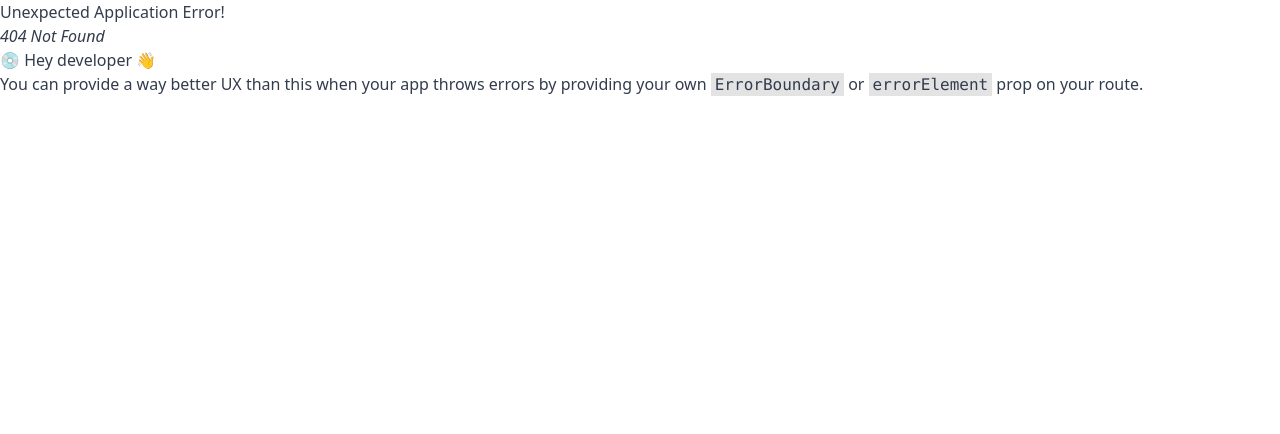
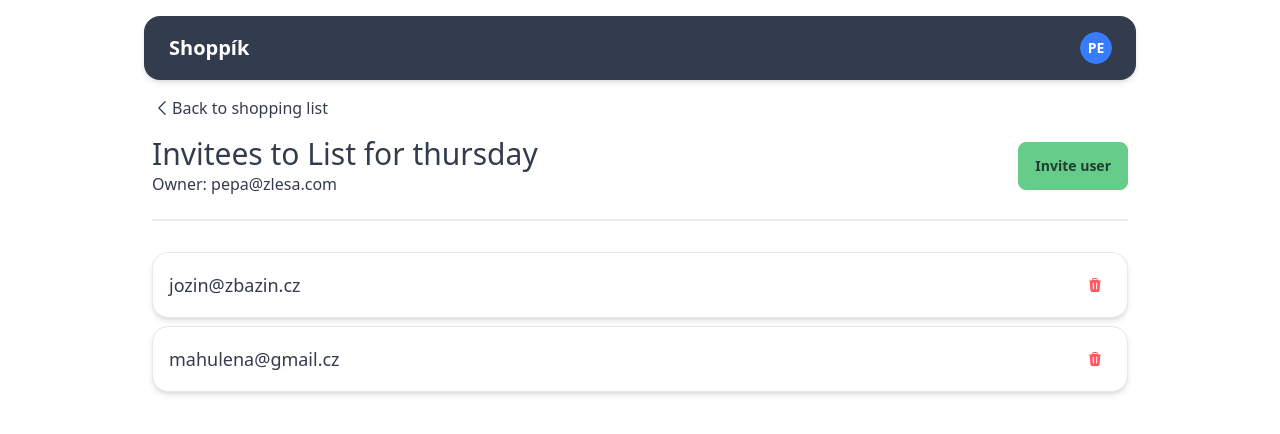
Before and after one commit to krystofrezac/shopping-list, a React (Vite) app in the folder web/: page /shopping-lists/1/invitees in a window 1280 px wide. Before the commit this address had no page. Shown: the top 434 px of the page. Built offline with nearby package versions, Linux system fonts and the light colour scheme.

Commit message:
Add user invitation

```diff
--- a/web/src/App.tsx
+++ b/web/src/App.tsx
@@ -3,6 +3,7 @@ import { ShoppingListPage } from "./pagess/ShoppingListPage/ShoppingListPage";
 import { Layout } from "./components/Layout/Layout";
 import { QueryClient, QueryClientProvider } from "@tanstack/react-query";
 import { UserProvider } from "./contexts/UserContext";
+import { InviteesPage } from "./pagess/InviteesPage/InviteesPage";
 
 const router = createBrowserRouter([
   {
@@ -11,14 +12,18 @@ const router = createBrowserRouter([
       {
         path: "/",
         element: (
-          <Link to="/shopping-list/a" className="btn btn-primary">
+          <Link to="/shopping-lists/xxx" className="btn btn-primary">
             Go to shopping list
           </Link>
         ),
       },
       {
-        path: "/shopping-list/:id",
+        path: "/shopping-lists/:id",
         element: <ShoppingListPage />,
+      },
+      {
+        path: "/shopping-lists/:id/invitees",
+        element: <InviteesPage />,
       },
     ],
   },
--- /dev/null
+++ b/web/src/api/useInviteUserMutation.ts
@@ -0,0 +1,33 @@
+import { useMutation, UseMutationOptions } from "@tanstack/react-query";
+import { User } from "./types";
+
+export type InviteUserVariables = {
+  shoppingListId: string;
+  userEmail: string;
+};
+export type UseInviteUserMutationParams = Omit<
+  UseMutationOptions<User, unknown, InviteUserVariables>,
+  "mutationFn"
+>;
+
+export const useInviteUserMutation = (options?: UseInviteUserMutationParams) =>
+  useMutation({
+    ...options,
+    mutationFn: ({ shoppingListId, userEmail }) => {
+      console.log(`Calling api to update shopping list item`, {
+        shoppingListId,
+        userEmail,
+      });
+
+      return new Promise((resolve) => {
+        setTimeout(
+          () =>
+            resolve({
+              email: userEmail,
+              id: userEmail,
+            }),
+          1000,
+        );
+      });
+    },
+  });
--- a/web/src/api/useShoppingListQuery.ts
+++ b/web/src/api/useShoppingListQuery.ts
@@ -16,6 +16,10 @@ const DATA_MOCK: ShoppingList = {
     {
       id: "2",
       email: "jozin@zbazin.cz",
+    },
+    {
+      id: "3",
+      email: "mahulena@gmail.cz",
     },
   ],
   items: [
--- /dev/null
+++ b/web/src/components/ShoppingListHeader.tsx
@@ -0,0 +1,43 @@
+import { ReactNode } from "react";
+import { H1 } from "./Typography";
+import { ShoppingList } from "../api/types";
+import { Link } from "react-router-dom";
+import { ChevronLeftIcon } from "@heroicons/react/24/outline";
+
+export type ShoppingListHeaderProps = {
+  shoppingList: ShoppingList;
+  rightElement: ReactNode;
+  backText: string;
+  backPath: string;
+  namePrefix?: string;
+};
+
+export const ShoppingListHeader = ({
+  shoppingList,
+  rightElement,
+  backText,
+  backPath,
+  namePrefix,
+}: ShoppingListHeaderProps) => {
+  return (
+    <div>
+      <div className="flex">
+        <Link to={backPath} className="flex items-center hover:underline">
+          <div className="size-5">
+            <ChevronLeftIcon />
+          </div>
+          {backText}
+        </Link>
+      </div>
+      <div className="flex gap-4 items-center mt-4">
+        <div className="grow">
+          <H1>{(namePrefix ?? "") + shoppingList.name}</H1>
+          <p>{`Owner: ${shoppingList.owner.email}`}</p>
+        </div>
+        <div>{rightElement}</div>
+      </div>
+
+      <div className="divider mb-6" />
+    </div>
+  );
+};
--- a/web/src/components/Typography.tsx
+++ b/web/src/components/Typography.tsx
@@ -1,7 +1,7 @@
-export type H1Props = {
+export type HeadingProps = {
   children: string;
 };
 
-export const H1 = ({ children }: H1Props) => (
+export const H1 = ({ children }: HeadingProps) => (
   <h1 className="text-3xl">{children}</h1>
 );
--- /dev/null
+++ b/web/src/pagess/InviteesPage/InviteUserDialog.tsx
@@ -0,0 +1,89 @@
+import { FormEventHandler, useState } from "react";
+import { Button } from "../../components/Button";
+import {
+  Dialog,
+  DialogActions,
+  DialogBody,
+  DialogTitle,
+} from "../../components/Dialog";
+import { TextInput } from "../../components/TextInput";
+import { useInviteUserMutation } from "../../api/useInviteUserMutation";
+import { useQueryClient } from "@tanstack/react-query";
+import { ShoppingList } from "../../api/types";
+import { getShoppingListQueryKey } from "../../api/useShoppingListQuery";
+
+export type InviteUserDialogProps = {
+  isOpen: boolean;
+  shoppingListId: string;
+  onClose: () => void;
+};
+
+export const InviteUserDialog = ({
+  isOpen,
+  shoppingListId,
+  onClose,
+}: InviteUserDialogProps) => {
+  const queryClient = useQueryClient();
+  const [email, setEmail] = useState("");
+  const [emailError, setEmailError] = useState<string | undefined>(undefined);
+
+  const { mutate, isPending } = useInviteUserMutation();
+
+  const handleSubmit: FormEventHandler = (e) => {
+    e.preventDefault();
+
+    if (!/.+@.+/.test(email)) {
+      setEmailError("Is not valid email");
+      return;
+    }
+
+    setEmailError(undefined);
+    mutate(
+      {
+        shoppingListId,
+        userEmail: email,
+      },
+      {
+        onSuccess: (invitee) => {
+          queryClient.setQueryData<ShoppingList>(
+            getShoppingListQueryKey(shoppingListId),
+            (data) => {
+              if (!data) return;
+
+              return {
+                ...data,
+                invitees: [...data.invitees, invitee],
+              };
+            },
+          );
+          onClose();
+          setEmail("");
+        },
+      },
+    );
+  };
+
+  return (
+    <Dialog isOpen={isOpen}>
+      <DialogTitle>Invite user</DialogTitle>
+      <form onSubmit={handleSubmit}>
+        <DialogBody>
+          <TextInput
+            label="Email"
+            value={email}
+            error={emailError}
+            onChange={(e) => setEmail(e.target.value)}
+          />
+        </DialogBody>
+        <DialogActions>
+          <Button isLoading={isPending} onClick={onClose}>
+            Cancel
+          </Button>
+          <Button isLoading={isPending} variant="primary" type="submit">
+            Invite
+          </Button>
+        </DialogActions>
+      </form>
+    </Dialog>
+  );
+};
--- /dev/null
+++ b/web/src/pagess/InviteesPage/InviteesPage.tsx
@@ -0,0 +1,57 @@
+import { useParams } from "react-router-dom";
+import { ShoppingListHeader } from "../../components/ShoppingListHeader";
+import { useShoppingListQuery } from "../../api/useShoppingListQuery";
+import { DynamicContent, RenderContent } from "../../components/DynamicContent";
+import { ShoppingList } from "../../api/types";
+import { Card, CardBody } from "../../components/Card";
+import { IconButton } from "../../components/IconButton";
+import { Button } from "../../components/Button";
+import { InviteUserDialog } from "./InviteUserDialog";
+import { useState } from "react";
+
+export const InviteesPage = () => {
+  const params = useParams<{ id: string }>();
+  const query = useShoppingListQuery({ id: params.id! });
+
+  const [isInvitingUser, setIsInvitingUser] = useState(false);
+
+  const renderContent: RenderContent<ShoppingList> = (shoppingList) => {
+    const mappedInvitess = shoppingList.invitees.map((invitee) => (
+      <Card key={invitee.id}>
+        <CardBody>
+          <div className="flex flex-row items-center gap-4">
+            <p className="text-lg">{invitee.email}</p>
+            <div className="flex flex row gap-1">
+              <IconButton iconName="TrashIcon" size="sm" color="error" />
+            </div>
+          </div>
+        </CardBody>
+      </Card>
+    ));
+
+    return (
+      <>
+        <InviteUserDialog
+          isOpen={isInvitingUser}
+          shoppingListId={shoppingList.id}
+          onClose={() => setIsInvitingUser(false)}
+        />
+
+        <ShoppingListHeader
+          shoppingList={shoppingList}
+          backText="Back to shopping list"
+          backPath={`/shopping-lists/${params.id}`}
+          namePrefix="Invitees to "
+          rightElement={
+            <Button variant="primary" onClick={() => setIsInvitingUser(true)}>
+              Invite user
+            </Button>
+          }
+        />
+        <div className="flex flex-col gap-2">{mappedInvitess}</div>
+      </>
+    );
+  };
+
+  return <DynamicContent {...query} renderContent={renderContent} />;
+};
--- a/web/src/pagess/ShoppingListPage/ListRenameDialog.tsx
+++ b/web/src/pagess/ShoppingListPage/ListRenameDialog.tsx
@@ -63,7 +63,7 @@ const ListRenameDialogContent = ({
       },
       {
         onSuccess: () => {
-          queryClient.setQueryData(
+          queryClient.setQueryData<ShoppingList>(
             getShoppingListQueryKey(shoppingList.id),
             (data) => {
               if (!data) return;
--- a/web/src/pagess/ShoppingListPage/ShoppingListPage.tsx
+++ b/web/src/pagess/ShoppingListPage/ShoppingListPage.tsx
@@ -14,9 +14,11 @@ import { Dropdown } from "../../components/Dropdown";
 import { Menu } from "../../components/Menu";
 import { ListRenameDialog } from "./ListRenameDialog";
 import { useUserContext } from "../../contexts/UserContext";
+import { Link, useParams } from "react-router-dom";
+import { ShoppingListHeader } from "../../components/ShoppingListHeader";
 
 export const ShoppingListPage = () => {
-  const params = { id: "xxx" }; // TODO: useParams();
+  const params = useParams<{ id: string }>();
   const userContext = useUserContext();
 
   const query = useShoppingListQuery({ id: params.id! });
@@ -73,11 +75,11 @@ export const ShoppingListPage = () => {
           onClose={() => setIsRenameDialogOpen(false)}
         />
 
-        <div className="flex gap-4 items-center">
-          <div className="grow">
-            <H1>{shoppingList.name}</H1>
-            <p>{`Owner: ${shoppingList.owner.email}`}</p>
-          </div>
+        <ShoppingListHeader
+          shoppingList={shoppingList}
+          backText="Back to shopping lists"
+          backPath="/"
+          rightElement={
             <div className="flex gap-2 items-center">
               <Dropdown
                 activator={<IconButton iconName="EllipsisVerticalIcon" />}
@@ -98,17 +100,32 @@ export const ShoppingListPage = () => {
                     },
                     {
                       id: "rename",
+                      isHidden: !isUserOwner,
+                      element: (
+                        <Link
+                          to={`/shopping-lists/${params.id}/invitees`}
+                          className="grow text-left"
+                          onClick={() => setIsRenameDialogOpen(true)}
+                        >
+                          Invitees managment
+                        </Link>
+                      ),
+                    },
+                    {
+                      id: "rename",
                       isHidden: isUserOwner,
-                    element: <button className="grow text-left">Leave</button>,
+                      element: (
+                        <button className="grow text-left">Leave</button>
+                      ),
                     },
                   ]}
                 />
               </Dropdown>
               <Button variant="primary">Create new item</Button>
             </div>
-        </div>
-        <div className="divider" />
-        <div className="mt-6">
+          }
+        />
+        <div>
           <CheckBoxFormControl label="Show completed">
             <CheckBox
               checked={showCompleted}
```
Lines whose indentation alone changed are shown as unchanged.
